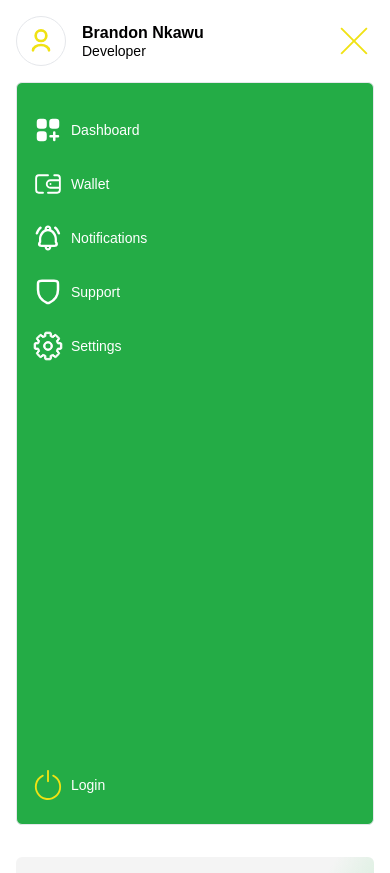
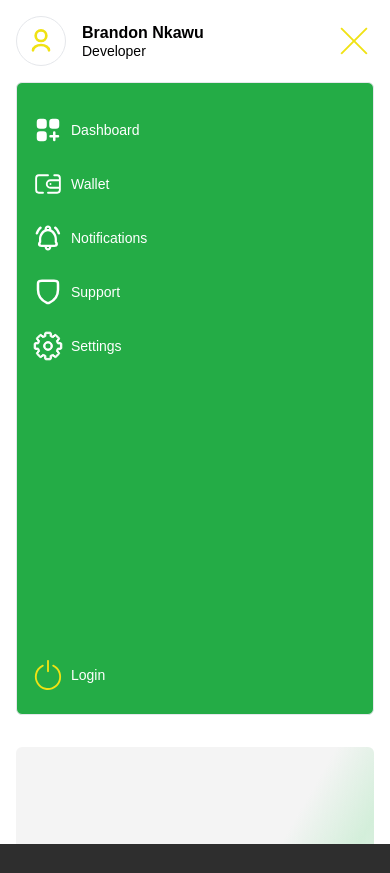
Before and after one commit to Brandon-Online01/payd, a React (Create React App) app: page / in a window 390 px wide. Both pictures are taken after a click on the picture 354 px from the left and 41 px from the top of the page. After the commit the page ends 844 px from the top, so only its background shows below. Built offline with nearby package versions, Linux system fonts and the light colour scheme.

Commit message:
reduces the heght of the menu bar

```diff
--- a/src/components/navigation/mobile-navigation.js
+++ b/src/components/navigation/mobile-navigation.js
@@ -37,7 +37,7 @@ const MobileNavigation = () => {
                 </div>
                 {
                     isOpen && (
-                        <div className="w-[100%] min-h-[88vh] h-[100%] pt-8 pb-6 px-4 border-[1px] rounded-md flex flex-col items-start justify-between bg-[var(--green)] z-[2] popin">
+                        <div className="w-[100%] min-h-[75vh] h-[100%] pt-8 pb-6 px-4 border-[1px] rounded-md flex flex-col items-start justify-between bg-[var(--green)] z-[2] popin">
                             <div className="flex flex-col gap-6 justify-between w-[100%]">
                                 <div className="flex flex-col items-start gap-6 text-[var(--white)] flex-wrap w-[100%]">
                                     <Link to='/' className='flex justify-start items-center gap-2'>
```
